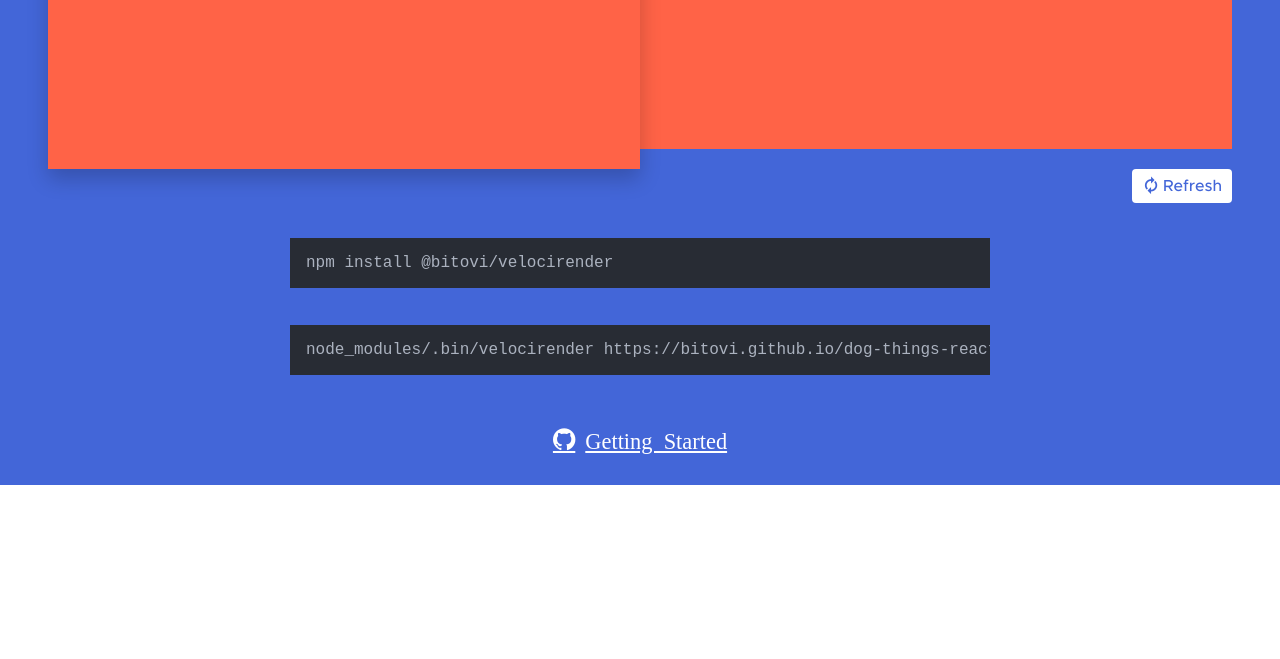
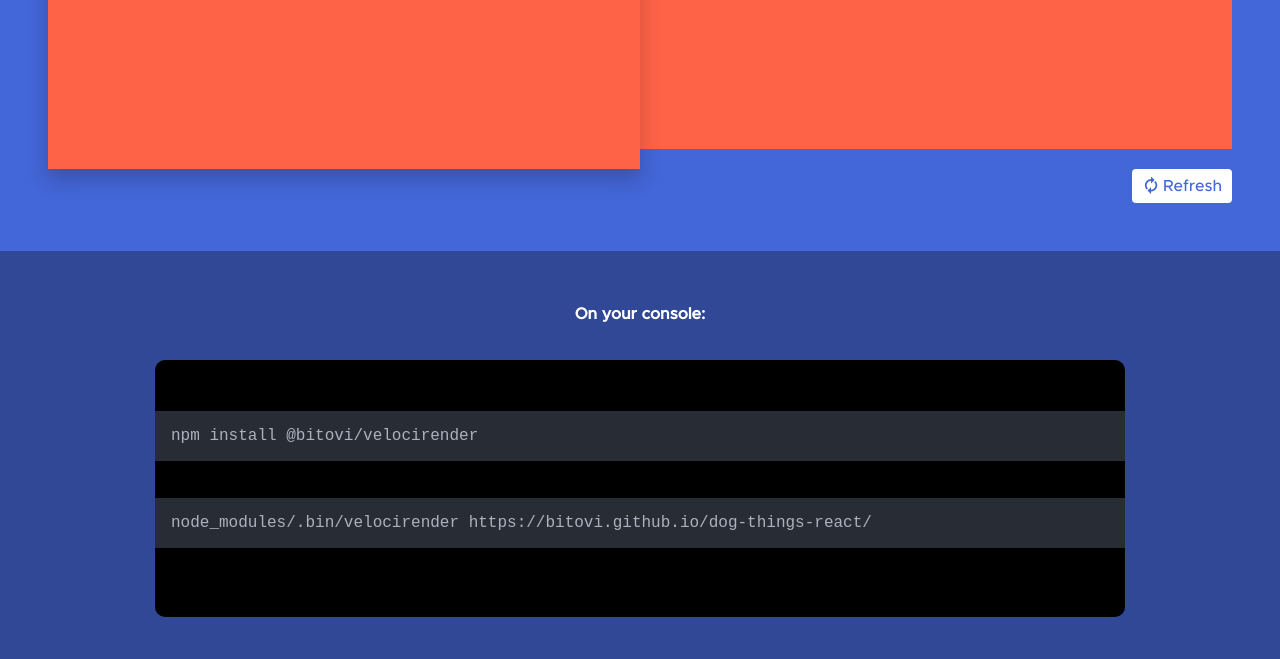
Before and after one commit to bitovi/velocirender, a website: page docs/index.html in a window 1280 px wide. Shown: the part 1124-1783 px from the top of the page. Before the commit the page ends 1709 px from the top, so only its background shows below. Drawn offline with nearby package versions, Linux system fonts and the light colour scheme.

Commit message:
Fixed temp footer link

```diff
--- a/docs/css/home.css
+++ b/docs/css/home.css
@@ -24,7 +24,7 @@
 .demos {
     background-color: var(--mainColor);
     color: white;
-    padding: 2em 3em;
+    padding: 2em 3em 0 3em;
 }
 .demos h3 {
     text-align: center;
@@ -55,6 +55,7 @@
     border: none;
     display: flex;
     align-items: center;
+    cursor: pointer;
 }
 .demos .tabs li button .icon {
     font-size: 1.5em;
@@ -88,9 +89,42 @@
 .demos .example.with-utility iframe {
     min-height: 570px;
     box-shadow: 0px 10px 20px rgba(0, 0, 0, .2);
-
 }
 .demos .example.without-utility iframe {
     min-height: 530px;
     margin-bottom: 1em;
 }
+
+/* Demos Installation */
+.demos .installation {
+    display: flex;
+    flex-direction: column;
+    align-items: center;
+    background-color: var(--mainColorDark);
+    color: var(--mainColorLightest);
+    padding: 2em 3em;
+    margin: 3em -3em 0 -3em;
+}
+.demos .installation pre {
+    width: 970px;
+    background-color: black;
+    padding: 2em 0;
+    border-radius: 10px;
+    overflow-x: auto;
+}
+.demos .installation a {
+    color: var(--mainColorLightest);
+    text-decoration: none;
+    opacity: 0.7;
+}
+.demos .installation .docs-links {
+    margin: 2em 0;
+}
+.demos .installation .docs-links a {
+    display: flex;
+    align-items: center;
+}
+.demos .installation .docs-links a .icon {
+    font-size: 1.4em;
+    margin-right: 8px;
+}
--- a/docs/css/site.css
+++ b/docs/css/site.css
@@ -4,29 +4,3 @@
 @import 'normalize.css';
 @import 'base.css';
 @import 'home.css';
-
-
-
-
-/* Installation */
-.installation {
-  display: flex;
-  align-items: center;
-
-  flex-direction: column;
-}
-
-.installation pre {
-  width: 700px;
-}
-
-.installation .docs-links a {
-  color: var(--mainColorLightest);
-  font-size: 140%;
-}
-
-.installation .docs-links a:before {
-  margin-right: 10px;
-}
-
-/* end installation */
--- a/docs/index.html
+++ b/docs/index.html
@@ -39,14 +39,18 @@
         </div>
 
         <section class="installation">
+          <h4>On your console:</h4>
             <pre>
               <code class="language-bash">npm install @bitovi/velocirender</code>
               <code class="language-bash">node_modules/.bin/velocirender https://bitovi.github.io/dog-things-react/</code>
-			</pre>
+			      </pre>
 
-			<div class="docs-links">
-			  <a class="icon icon-github" href="https://github.com/bitovi/velocirender/blob/master/docs/getting-started.md">Getting Started</a>
-			</div>
+          <div class="docs-links">
+            <a href="https://github.com/bitovi/velocirender/blob/master/docs/getting-started.md">
+              <span class="icon icon-github"></span>
+              Getting Started
+            </a>
+          </div>
         </section>
       </div>
 
```
